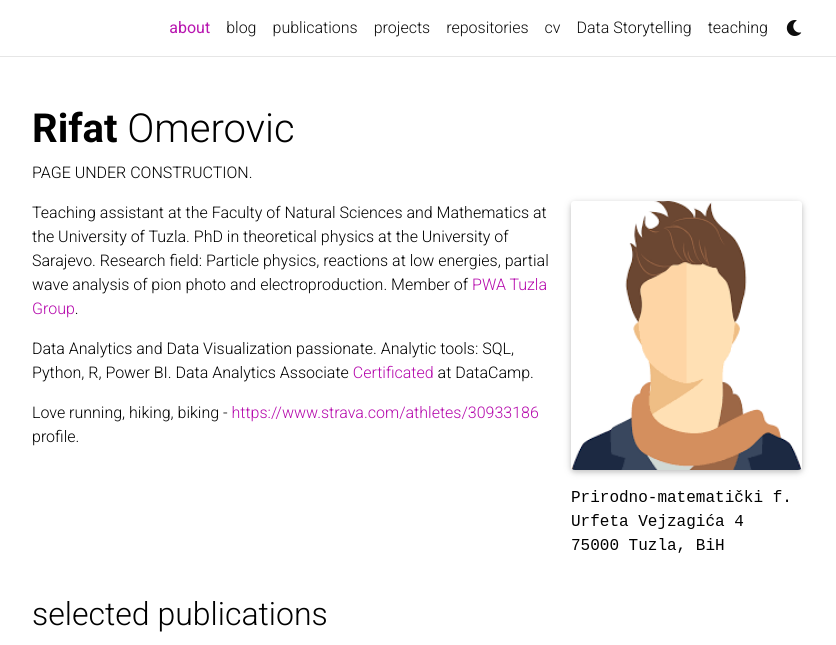
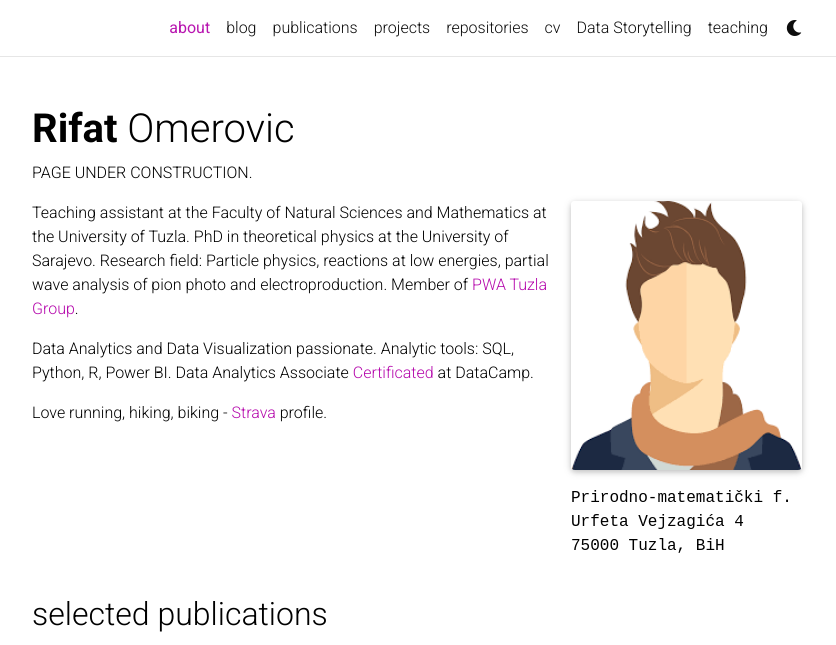
Before and after one commit to rifatom/rifatom.github.io, a Jekyll site: the page built from _pages/about.md, in a window 1280 px wide and 934 px high, cut to the strip 0-645 px from the top of the window. Shown: the whole strip, without its empty margins (223-1059 px from the left). Built offline with Jekyll 4.4.1, drawn with Linux system fonts in a browser that asks for light colours; full-size pictures stand in for the smaller copies a plugin makes; comment, search, counter and statistics services are not loaded; a style sheet for code colours, icons or effects is not loaded; some of the changed lines change nothing that is shown.

Commit message:
Update about.md

```diff
--- a/_pages/about.md
+++ b/_pages/about.md
@@ -21,4 +21,4 @@ Teaching assistant at the Faculty of Natural Sciences and Mathematics at the Uni
 
 Data Analytics and Data Visualization passionate. Analytic tools: SQL, Python, R, Power BI. Data Analytics Associate [Certificated](https://www.datacamp.com/certificate/DAA0013936753761) at DataCamp.
 
-Love running, hiking, biking - [https://www.strava.com/athletes/30933186](Strava) profile.
+Love running, hiking, biking -  [Strava](https://www.strava.com/athletes/30933186) profile.
```
